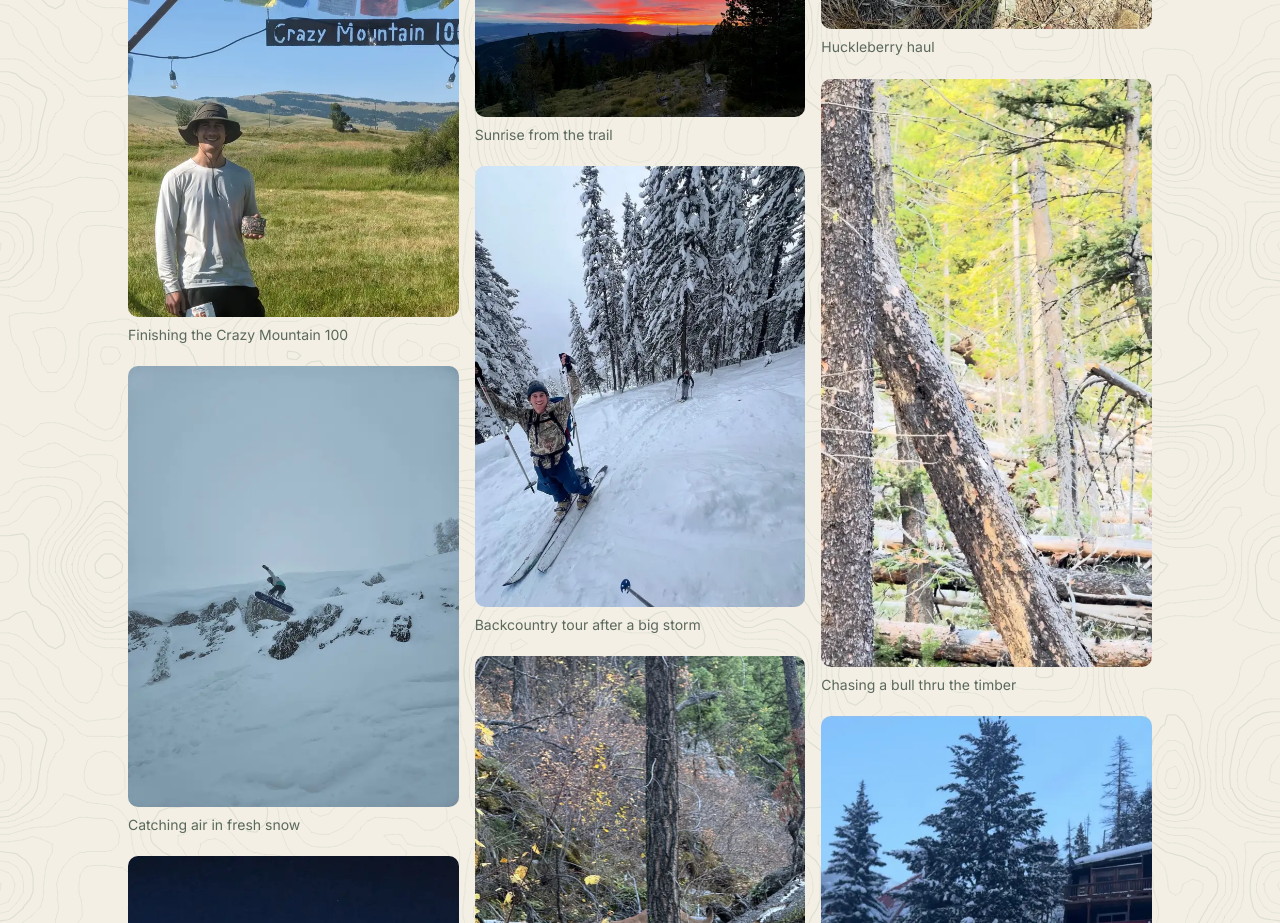
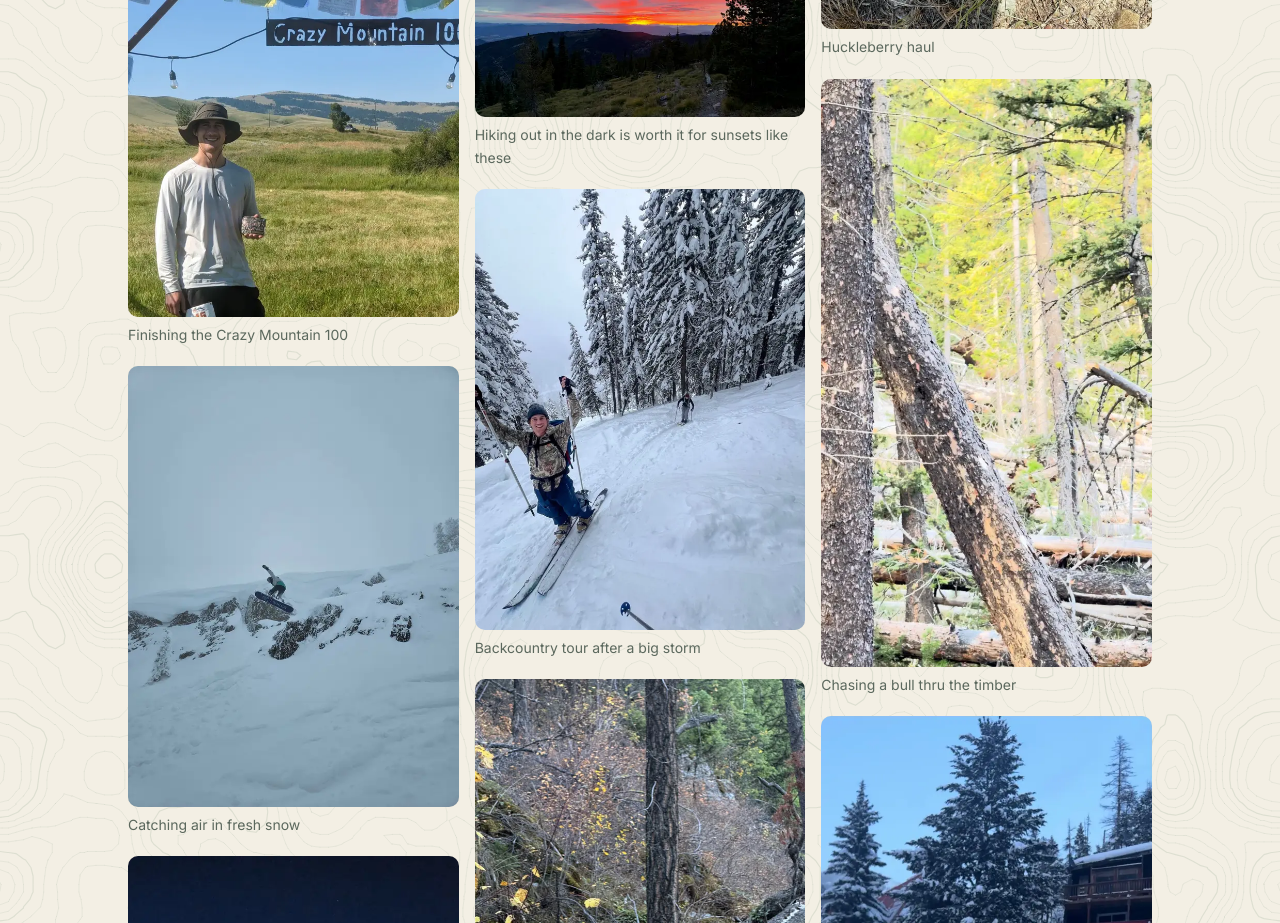
Before and after one commit to cadelaney3/chris-delaney, a React (Vite) app in the folder web/: page /gallery in a window 1280 px wide. Shown: the part 820-1743 px from the top of the page. Built offline with nearby package versions, Linux system fonts and the light colour scheme; no server answers.

Commit message:
Update sunset photo caption
Co-Authored-By: Claude Opus 5.5 <noreply@anthropic.com>

```diff
--- a/web/src/gallery.ts
+++ b/web/src/gallery.ts
@@ -19,7 +19,7 @@ const entries: Photo[] = [
   { slug: 'img-1063', featured: true, caption: 'Bugling before sunrise', alt: 'Silhouette of a hunter blowing an elk bugle against a deep blue pre-dawn sky with a bright planet' },
   { slug: 'img-2927', caption: "Made light work of Lone Peak (I'm actually dying inside)", alt: 'Chris running a dirt road in a race bib, throwing a shaka, with Lone Peak behind' },
   { slug: 'img-0465', caption: 'Night miles', alt: 'Trail runner with a headlamp and running vest climbing a steep forest trail at night beside a rope line' },
-  { slug: 'img-1603', caption: 'Sunrise from the trail', alt: 'Red and orange sunrise over layered forested mountains, seen from a trail through the pines' },
+  { slug: 'img-1603', caption: 'Hiking out in the dark is worth it for sunsets like these', alt: 'Red and orange sunset over layered forested mountains, seen from a trail through the pines' },
   { slug: 'img-0705', caption: 'Backcountry tour after a big storm', alt: 'Chris on skis with poles raised, grinning in deep snow among heavily snow-covered firs' },
   { slug: 'img-1612', caption: 'Bad kitty came way too close', alt: 'A mountain lion half-hidden behind downed logs on a forested hillside with yellow autumn leaves' },
   { slug: 'img-1220', caption: 'Moose in the willows', alt: 'A young moose browsing on bare willow branches in late winter' },
```
